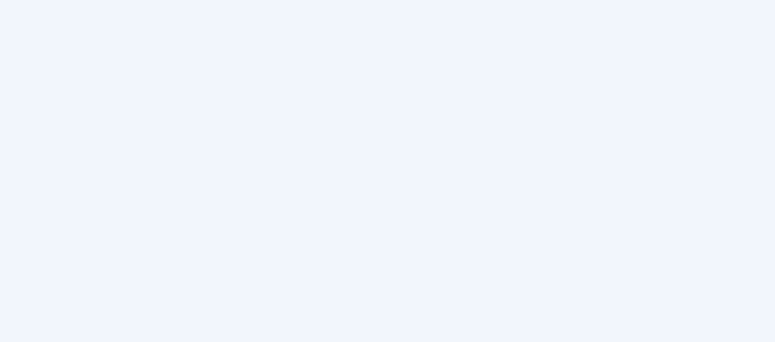
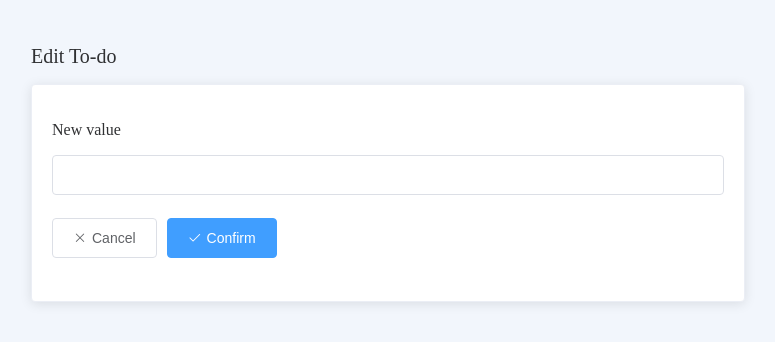
Before and after one commit to Haanhan/acronis, a Vue app: page /edit/1 in a window 1280 px wide. Shown: the top 342 px of the page, without its empty margins (252-1027 px from the left). Built offline with nearby package versions, Linux system fonts and the light colour scheme; no server answers.

Commit message:
Add Edit Page

```diff
--- a/src/router.js
+++ b/src/router.js
@@ -14,12 +14,9 @@ export default new Router({
       component: Home
     },
     {
-      path: '/about',
-      name: 'about',
-      // route level code-splitting
-      // this generates a separate chunk (about.[hash].js) for this route
-      // which is lazy-loaded when the route is visited.
-      component: () => import(/* webpackChunkName: "about" */ './views/About.vue')
+      path: '/edit/:id',
+      name: 'edit',
+      component: () => import( './views/Edit.vue'),
     }
   ]
 })
--- a/src/views/About.vue
+++ /dev/null
@@ -1,7 +0,0 @@
-<template>
-  <div class="about">
-    <h1>This is an about page</h1>
-  </div>
-</template>
-// // @ is an alias to /src
-// // import HelloWorld from '@/components/HelloWorld.vue'
--- /dev/null
+++ b/src/views/Edit.vue
@@ -0,0 +1,47 @@
+<template>
+  <div class="about">
+    <h1>Edit To-do</h1>
+    <el-card>
+      <h3>New value</h3>
+      <el-form>
+        <el-form-item>
+          <el-input v-model="todo.text"></el-input>
+        </el-form-item>
+        <el-form-item>
+          <el-button icon="el-icon-close" @click="goToMain">Cancel</el-button>
+          <el-button icon="el-icon-check" @click="updateTodo" type="primary">Confirm</el-button>
+        </el-form-item>
+      </el-form>
+
+    </el-card>
+  </div>
+</template>
+
+<script>
+import { mapState } from "vuex"
+import { getTodo } from "@/apiHelper"
+
+export default {
+  data(){
+    return {
+      todo: {}
+    }
+  },
+  created(){
+    getTodo(this.$route.params.id)
+    .then(todo => { this.todo = todo })
+  },
+  methods:{
+    goToMain(){
+      this.$router.push({ name: "home"})
+    },
+    updateTodo(){
+      this.$store.dispatch("updateTodo", this.todo)
+        .then(x => {
+          this.$router.push({ name: "home"})
+        })
+    }
+
+  }
+}
+</script>
```
Also changed, not shown: src/store.js (line endings or trailing spaces).
